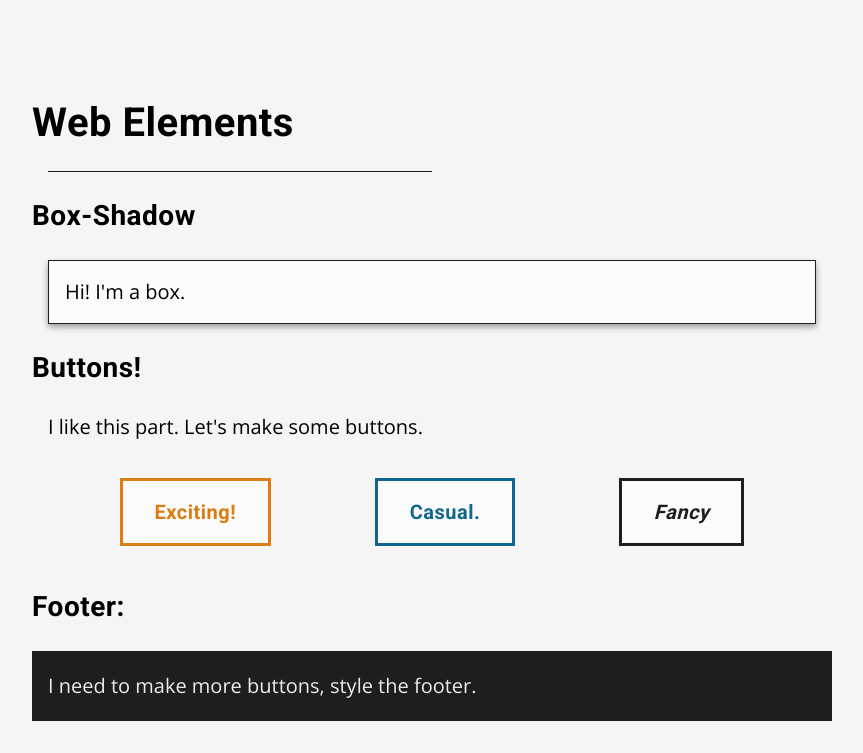
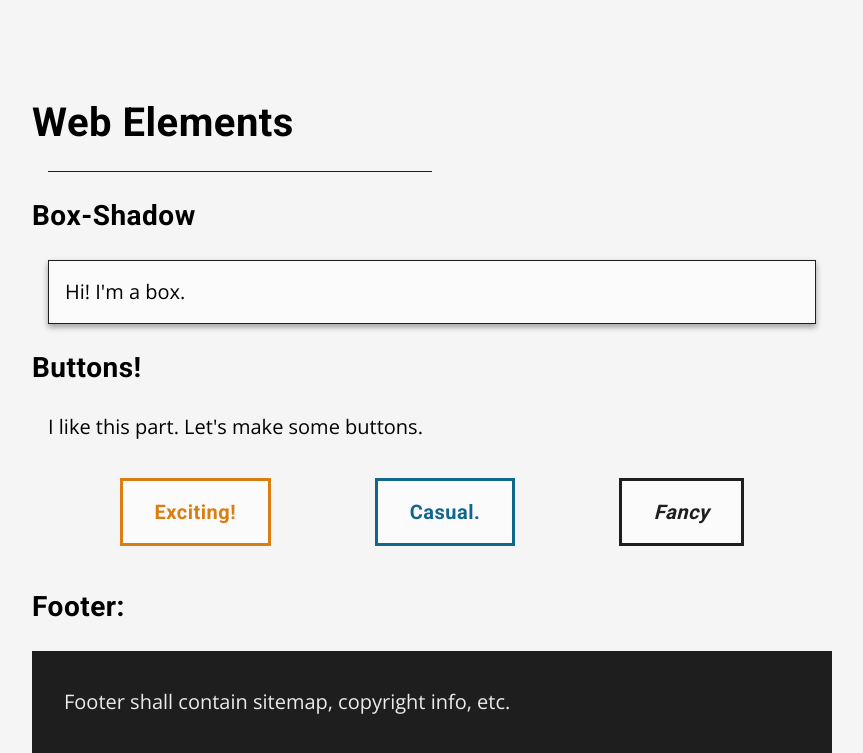
Before and after one commit to btcrit/style-guide, a plain HTML site: page index.html in a window 1280 px wide. Shown: the part 5992-6745 px from the top of the page, without its empty margins (208-1071 px from the left). Before the commit the page ends 6713 px from the top, so only its background shows below. Drawn offline with nearby package versions, Linux system fonts and the light colour scheme.

Commit message:
Footer styling

```diff
--- a/css/master.less
+++ b/css/master.less
@@ -308,5 +308,7 @@ footer{
         background-color: @color_dark;
         color: @color_gray;
         overflow: auto;
+        padding: 1rem;
+        box-sizing: border-box;
     }
 }
--- a/index.html
+++ b/index.html
@@ -351,7 +351,7 @@
         <footer>
             <div class="notwide">
                 <p>
-                    I need to make more buttons, style the footer.
+                    Footer shall contain sitemap, copyright info, etc.
                 </p>
             </div>
         </footer>
```
Also changed, not shown: css/master.css.
